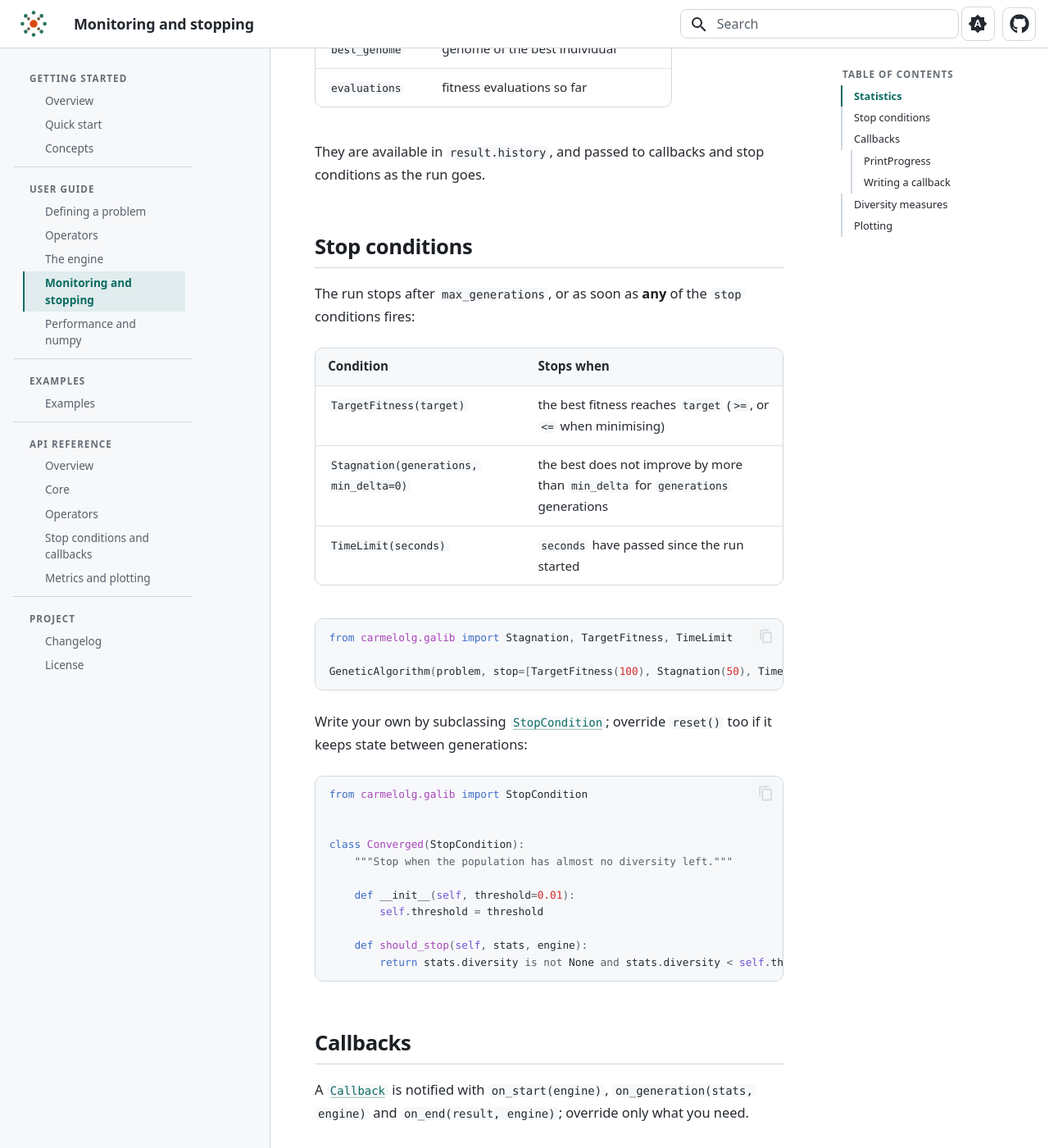
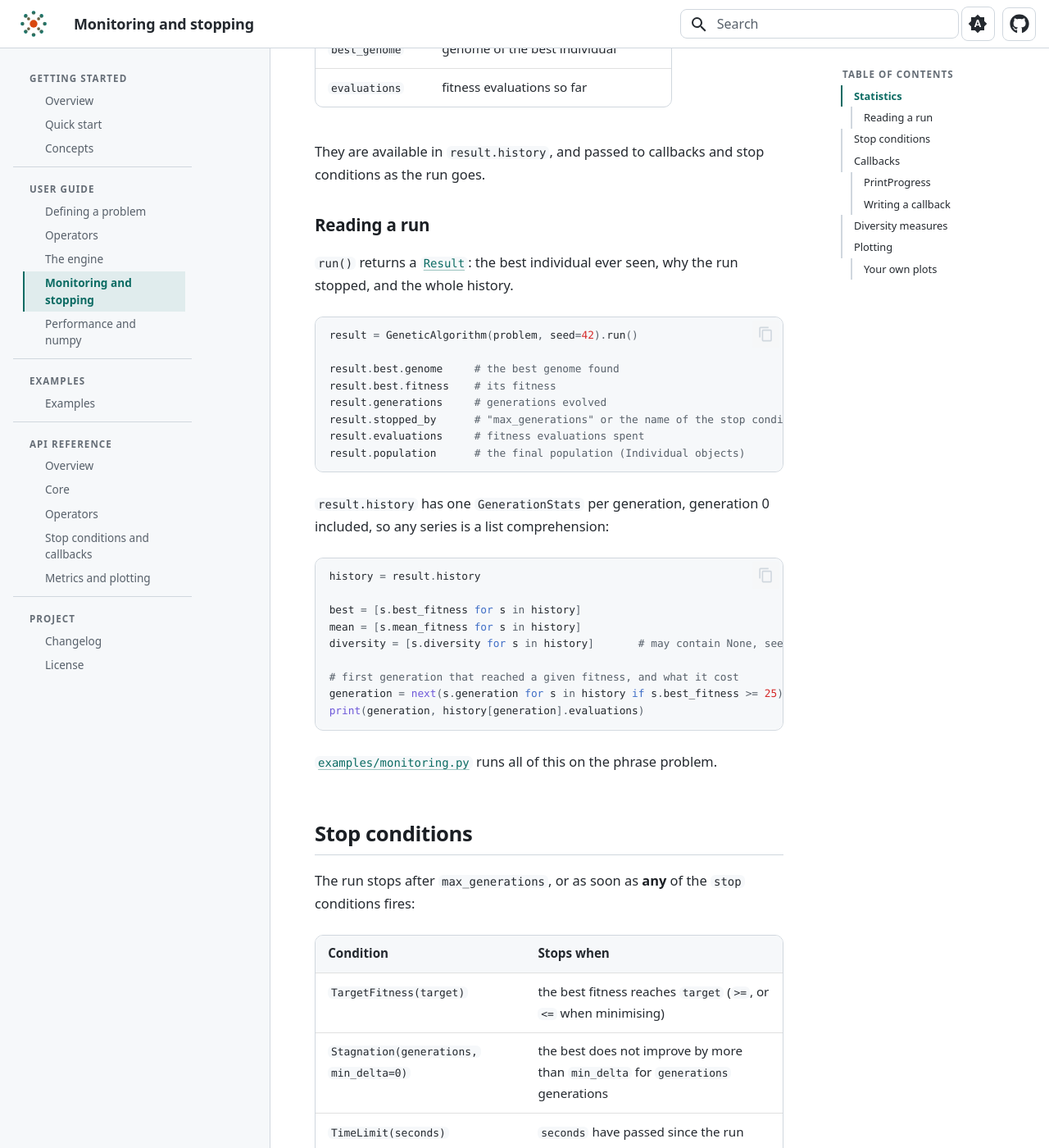
Before and after one commit to carmelolg/GALib, an MkDocs documentation site: the page built from docs/guide/monitoring.md, in a window 1280 px wide and 1400 px high, scrolled down 594 px. Shown: the whole window at 82% size. Built offline with MkDocs 1.6.1 and Material for MkDocs 9.7.7, drawn with Linux system fonts in a browser that asks for light colours; comment, search, counter and statistics services are not loaded; some of the changed text lies outside the part shown.

Commit message:
docs: document results, metrics and plotting with examples
Add "Reading a run", population metrics and plotting sections to the
monitoring guide, a runnable examples/monitoring.py, and --plot for the
rastrigin example (which imported plot_history without using it).

Co-Authored-By: Claude Sonnet 5.5 <noreply@anthropic.com>

````diff
--- a/docs/guide/monitoring.md
+++ b/docs/guide/monitoring.md
@@ -16,6 +16,39 @@ After every generation, generation 0 included, the engine records a
 | `evaluations`   | fitness evaluations so far                      |
 
 They are available in `result.history`, and passed to callbacks and stop conditions as the run goes.
+
+### Reading a run
+
+`run()` returns a [`Result`](../reference/core.md#carmelolg.galib.core.stats.Result): the best individual ever
+seen, why the run stopped, and the whole history.
+
+```python
+result = GeneticAlgorithm(problem, seed=42).run()
+
+result.best.genome     # the best genome found
+result.best.fitness    # its fitness
+result.generations     # generations evolved
+result.stopped_by      # "max_generations" or the name of the stop condition that fired
+result.evaluations     # fitness evaluations spent
+result.population      # the final population (Individual objects)
+```
+
+`result.history` has one `GenerationStats` per generation, generation 0 included, so any series is a list
+comprehension:
+
+```python
+history = result.history
+
+best = [s.best_fitness for s in history]
+mean = [s.mean_fitness for s in history]
+diversity = [s.diversity for s in history]       # may contain None, see "Diversity measures"
+
+# first generation that reached a given fitness, and what it cost
+generation = next(s.generation for s in history if s.best_fitness >= 25)
+print(generation, history[generation].evaluations)
+```
+
+[`examples/monitoring.py`](../examples.md#monitoring) runs all of this on the phrase problem.
 
 ## Stop conditions
 
@@ -106,6 +139,19 @@ class SaveImprovements(Callback):
 | `gene_spread`            | real-valued genes                       | mean standard deviation of the genes           |
 | `None`                   | anything                                | not measured: saves time on large populations  |
 
+You can also call a measure on any list of genomes, for instance the final population of a run:
+
+```python
+from carmelolg.galib.metrics import positional_diversity
+
+genomes = [individual.genome for individual in result.population]
+positional_diversity(genomes)    # 0.04: almost every position carries the same gene
+len(set(genomes)) / len(genomes) # 0.84: but most genomes still differ by a few genes
+```
+
+Low diversity with a flat best fitness is the sign of premature convergence: raise the mutation rate or lower the
+selection pressure (a smaller `Tournament`).
+
 A measure is any function `(genomes) -> float | None`:
 
 ```python
@@ -117,11 +163,47 @@ GeneticAlgorithm(problem, diversity=lambda genomes: len(set(genomes)) / len(geno
 
 ## Plotting
 
-With matplotlib installed (`pip install "carmelolg-galib[plot]"`):
+`plot_history` draws the best and mean fitness (top) and the diversity (bottom) of a finished run. It needs
+matplotlib: `pip install "carmelolg-galib[plot]"`.
 
 ```python
 from carmelolg.galib.plot import plot_history
 
 result = GeneticAlgorithm(problem).run()
-plot_history(result)  # best and mean fitness, diversity
+plot_history(result)
 ```
+
+It works with any problem, since it only reads `result.history`. By default it opens a window and waits until you
+close it. To keep the figure instead, pass `show=False`: the function returns the matplotlib `Figure`.
+
+```python
+figure = plot_history(result, show=False)
+figure.savefig("history.png", dpi=150)
+```
+
+??? note "No window appears"
+    `plot_history` needs an interactive matplotlib backend. Check `matplotlib.get_backend()`: `agg` cannot open
+    windows (servers, some IDE modes). Save the figure with `show=False`, or pick a backend before plotting,
+    for example `matplotlib.use("MacOSX")` on macOS.
+
+    Also check that matplotlib is installed in the **same Python** that runs your script (`sys.executable`).
+
+### Your own plots
+
+For anything else, plot the history yourself. This compares the best fitness of several seeds:
+
+```python
+import matplotlib.pyplot as plt
+
+for seed in range(5):
+    result = GeneticAlgorithm(problem, seed=seed).run()
+    plt.plot([s.best_fitness for s in result.history], label=f"seed {seed}")
+
+plt.xlabel("generation")
+plt.ylabel("best fitness")
+plt.legend()
+plt.show()
+```
+
+Use `s.evaluations` on the x axis instead of the generation to compare settings with different population sizes
+fairly.
````
Also changed, not shown: docs/examples.md (+8 -1 lines), 3 other files.
